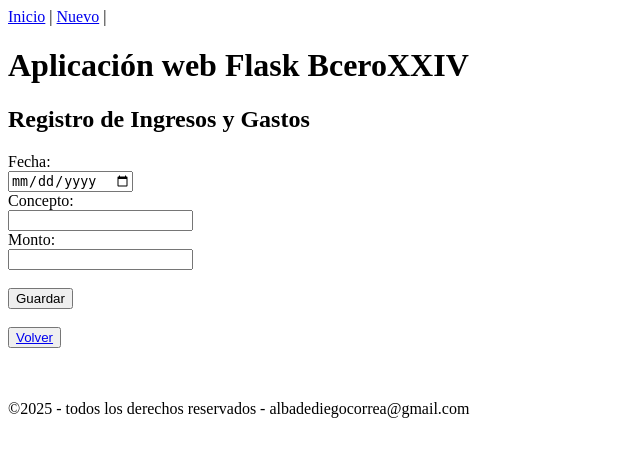
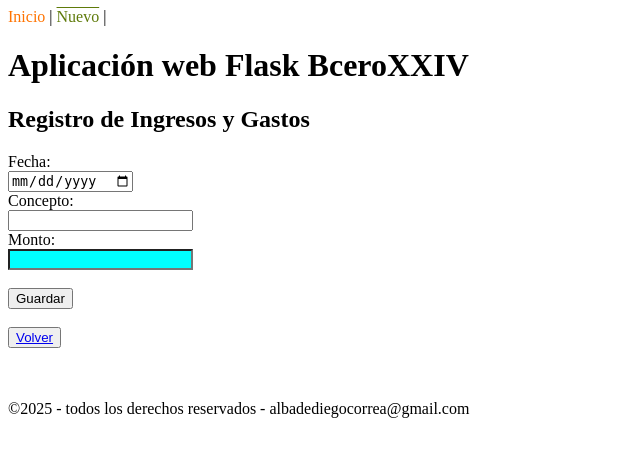
Before and after one commit to albadediego/app-ingresos-gastos, a Flask app: page /new in a window 1280 px wide. Shown: the top 457 px of the page, without its empty margins (0-640 px from the left). Run offline with Flask 3, Linux system fonts and the light colour scheme.

Commit message:
aplicacion de estilos

```diff
--- /dev/null
+++ b/app_ingresos_gastos/static/styles.css
@@ -0,0 +1,16 @@
+    table,th,td{
+        border: 1px solid #9d24d4;
+    }
+
+    .miEstilo{
+        color:rgb(255, 115, 0);
+        text-decoration: solid;
+    }
+    .miEstilo2{
+        color: rgb(94, 122 , 9);
+        text-decoration: overline;
+    }
+
+    #quantity{
+        background-color: aqua;
+    }
--- a/app_ingresos_gastos/templates/base.html
+++ b/app_ingresos_gastos/templates/base.html
@@ -1,20 +1,17 @@
 <!DOCTYPE html>
-<html lang="en">
+<html lang="es">
 <head>
     <meta charset="UTF-8">
     <meta name="viewport" content="width=device-width, initial-scale=1.0">
     <title>Ingresos-Gastos: {{titulo}}</title>
+    <link rel="stylesheet" href="/static/styles.css">
 </head>
-<style>
-    table,th,td{
-        border: 1px solid #9d24d4;
-    }
-</style>
+
 <body>
     <header>
         <div>
-            <a href="/">Inicio</a> |
-            <a href="/new">Nuevo</a> |
+            <a href="/" class="miEstilo">Inicio</a> |
+            <a href="/new" class="miEstilo2">Nuevo</a> |
         </div>
         <h1>Aplicación web Flask BceroXXIV</h1>
     </header>
--- a/app_ingresos_gastos/templates/form.html
+++ b/app_ingresos_gastos/templates/form.html
@@ -9,7 +9,7 @@
     <label for="concepto">Concepto:</label><br>
     <input type="text" name="concepto" value="{{dataForm['concepto']}}"><br>
     <label for="monto">Monto:</label><br>
-    <input type="number" name="monto" step="0.01" value="{{dataForm['monto']}}"><br><br>
+    <input type="number" name="monto" step="0.01" value="{{dataForm['monto']}}" id="quantity"><br><br>
     <button type="submit" >{{tipoBoton}}</button>
 </form>
 
```
